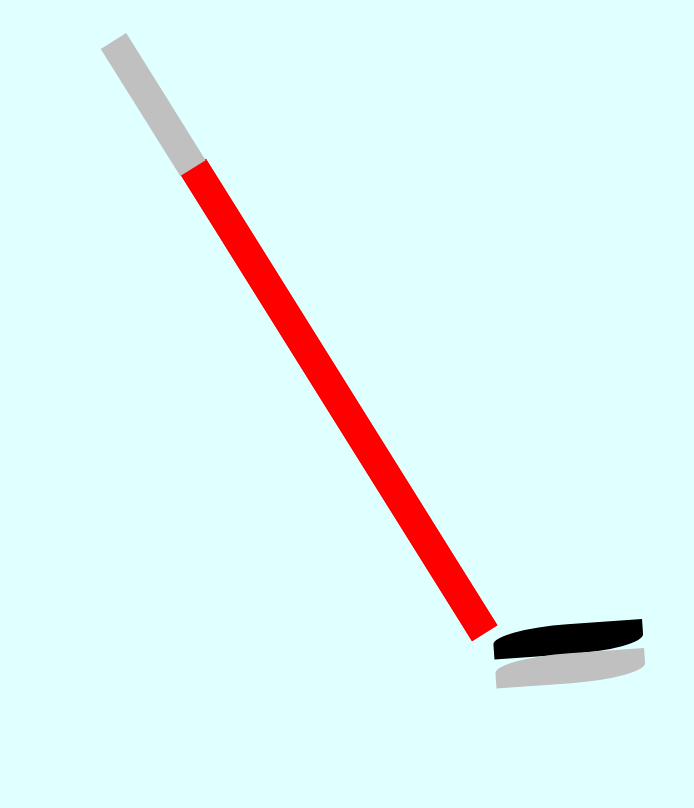
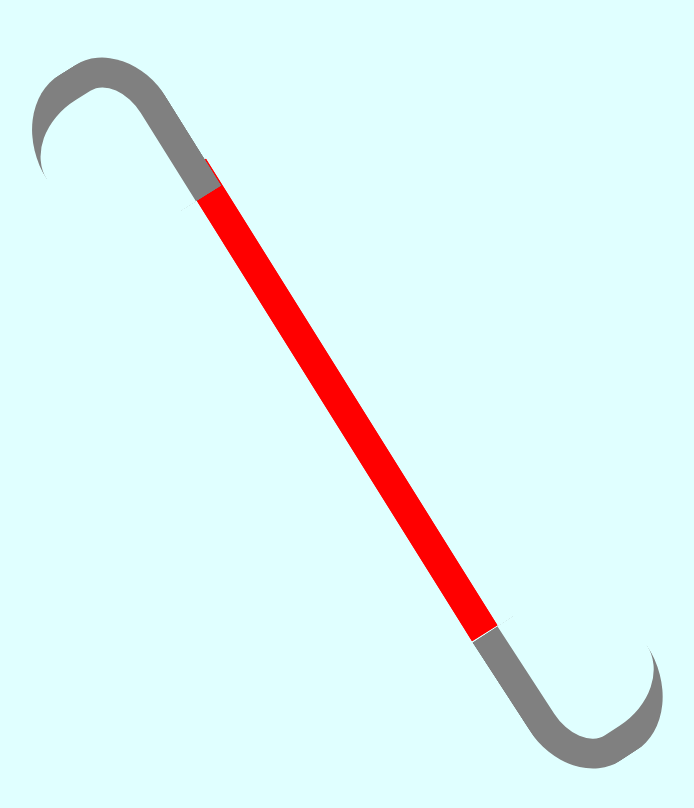
Before and after one commit to felipprodrigues/single-div, a plain HTML site: page index.html in a window 1280 px wide. Shown: the whole page, without its empty margins (301-995 px from the left). Drawn offline with Linux system fonts and the light colour scheme.

Commit message:
height resize and borders

```diff
--- a/stylesheet.css
+++ b/stylesheet.css
@@ -28,15 +28,17 @@ body {
     content: '';
     display: flex;
     position: relative;
-    background-color: silver;
-    border: none;
     width: 150px;
-    height: 30px;
+    height: 115px;
+    border-radius: 42% 0 0 46%;
+    border: 30px solid grey;
+    border-bottom: none;
+    border-right: none;
     /* codar 2 caixas */
+
 }
 
 #crowbar::before {
-    border-color: grey;
     right: 151px;
     bottom: 1.5px;
     /* usar border-radius pra definir curvatura ; */
@@ -45,9 +47,6 @@ body {
 #crowbar::after {
     content: '';
     left: 548px;
-    bottom: 85.75px;
-    box-shadow: 0px -29px;
-    border-bottom-right-radius: 50%;
-    border-top-left-radius: 50%;
-    transform: rotate(-62deg);
-}
+    bottom: 262.75px;
+    transform: rotate(179deg);
+    }
```
